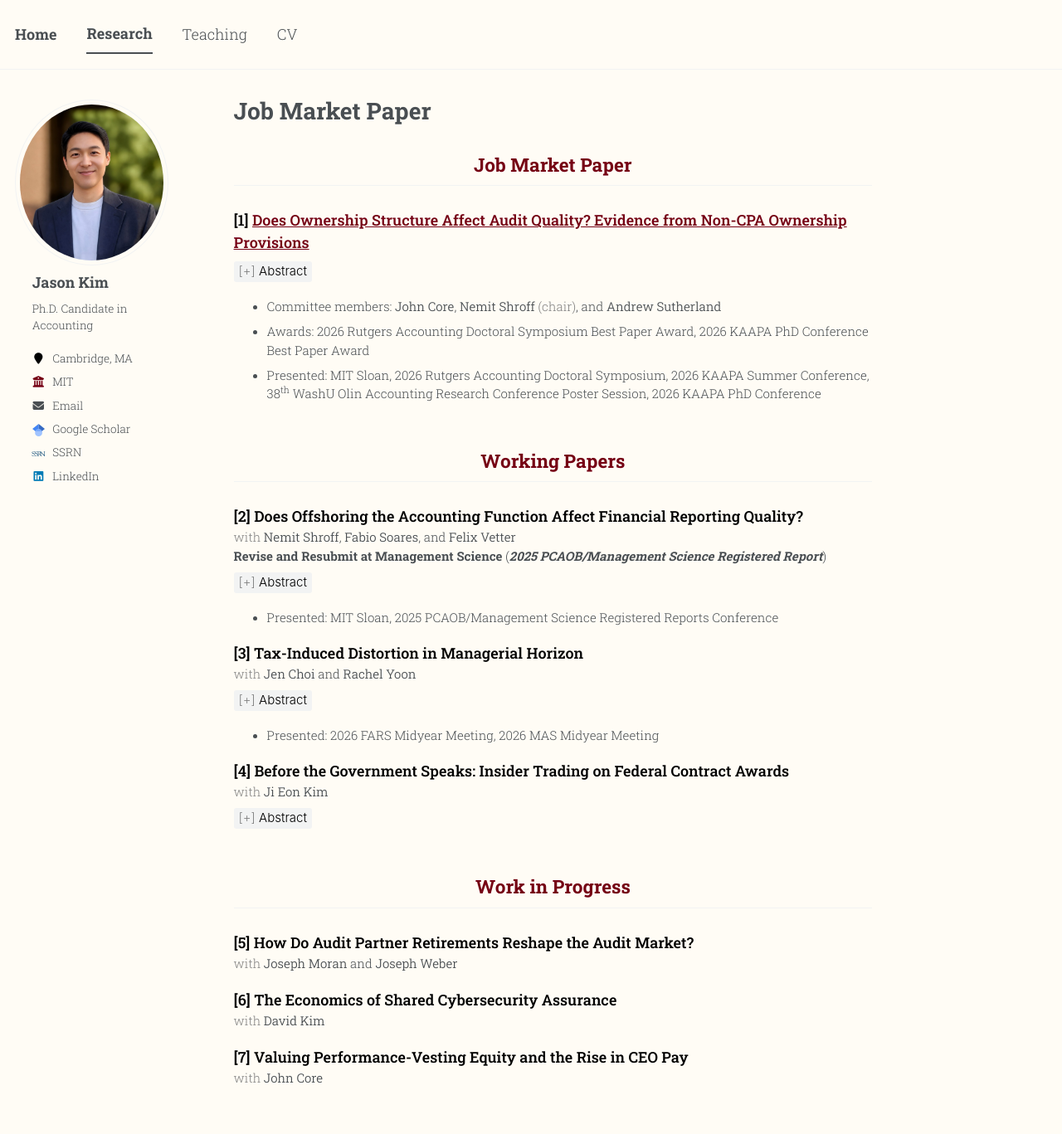
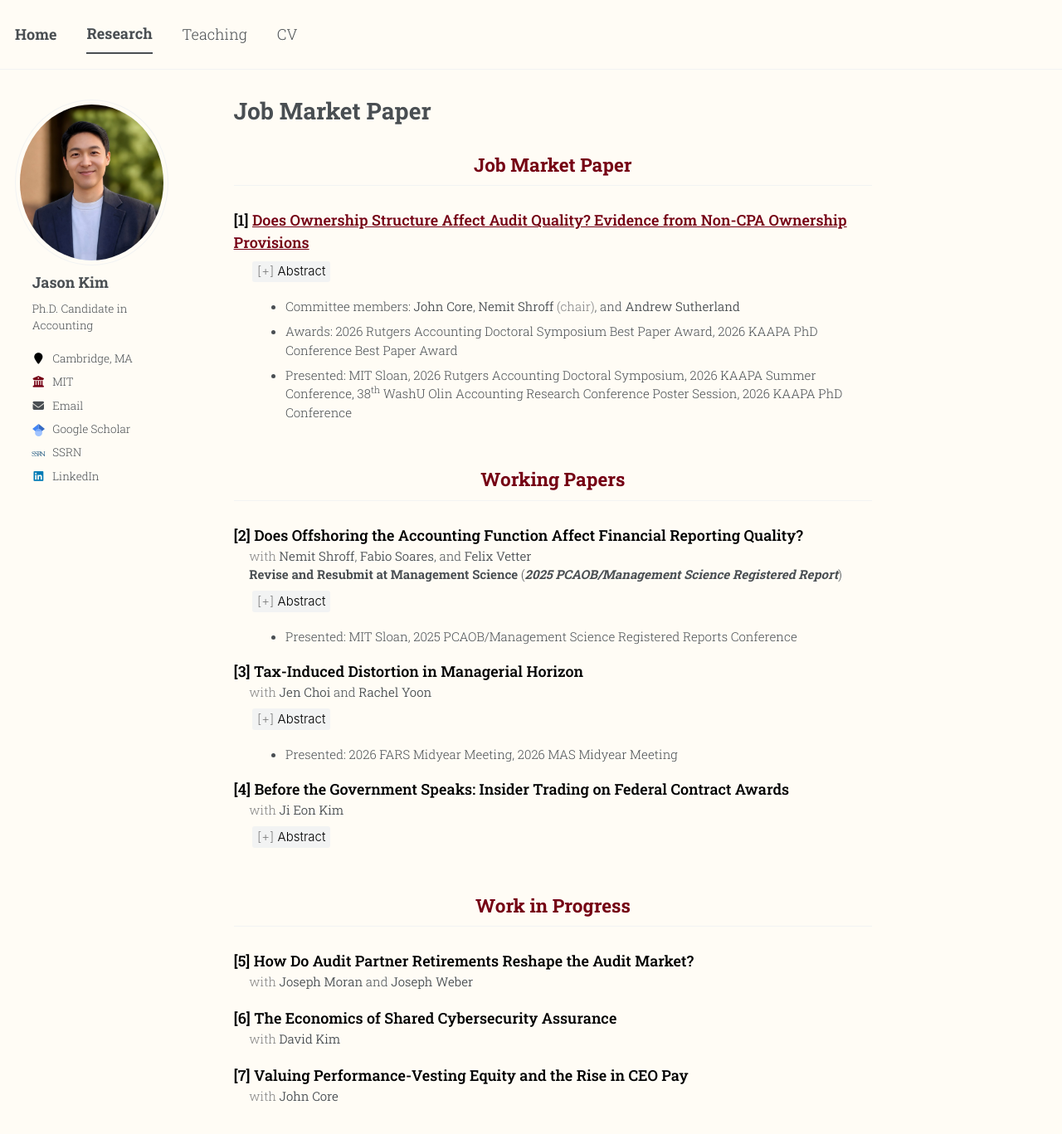
Before and after one commit to jgkim262/jgkim262.github.io, a Jekyll site: the page built from _pages/research.md, in a window 1280 px wide and 1400 px high. Shown: the top 1367 px of the window at 83% size. Built offline with Jekyll 4.4.1, drawn with Linux system fonts in a browser that asks for light colours; a style sheet for code colours, icons or effects is not loaded; our own code applies the rules of GitHub Pages for plain Markdown files.

Commit message:
Research: indent everything below each paper title by 1.25em
Co-Authored-By: Claude Fable 5.1 <noreply@anthropic.com>

```diff
--- a/_pages/research.md
+++ b/_pages/research.md
@@ -21,9 +21,12 @@ This paper examines whether allowing non-CPAs to own an equity stake in CPA firm
 
 ## Working Papers
 {: .section-title}
-**<span class="paper-num">[2]</span> Does Offshoring the Accounting Function Affect Financial Reporting Quality?**{: .paper-title}<br>
+**<span class="paper-num">[2]</span> Does Offshoring the Accounting Function Affect Financial Reporting Quality?**{: .paper-title}
+{: .paper-head}
+
 <span class="muted">with</span> [Nemit Shroff](https://mitsloan.mit.edu/faculty/directory/nemit-shroff){: .coauthor}, [Fabio Soares](https://mitsloan.mit.edu/programs/phd/fabio-da-silva-soares){: .coauthor}, and [Felix Vetter](https://mitsloan.mit.edu/faculty/directory/felix-w-vetter){: .coauthor}<br>
 **Revise and Resubmit at Management Science**{: .paper-status} (***2025 PCAOB/Management Science Registered Report***)
+{: .paper-meta}
 <details markdown="1"><summary><span class="toggle-mark"></span>Abstract</summary>
 
 This registered report proposes to examine whether offshoring a company’s accounting function affects financial reporting quality. Offshoring can generate efficiency gains by reducing costs, expanding access to accounting talent, and enabling specialization. However, it may also impair reporting quality by creating communication frictions, weakening oversight, and increasing coordination costs across locations. We propose to measure financial reporting quality using confidential PCAOB data on audit adjustments—misstatements in companies’ pre-audit financial statements identified by auditors before financial statements are finalized. We measure accounting offshoring primarily at the company-year level using Revelio Labs resume data, defined as the share of a company’s accounting employees located outside the U.S. We supplement this measure with an industry-year measure of accounting service imports from the Bureau of Economic Analysis, which captures both in-house and outsourced offshoring. To mitigate endogeneity concerns, we exploit India’s 2017 amendment to its Special Economic Zones program, which extended tax and regulatory benefits to exporters of accounting services and plausibly reduced the cost of India-based accounting offshoring. The study will provide evidence on whether accounting offshoring creates a cost–quality tradeoff or allows companies to reduce costs and alleviate accounting labor constraints without compromising financial reporting quality.
@@ -32,8 +35,11 @@ This registered report proposes to examine whether offshoring a company’s acco
 * Presented: MIT Sloan, 2025 PCAOB/Management Science Registered Reports Conference
 
 
-**<span class="paper-num">[3]</span> Tax-Induced Distortion in Managerial Horizon**{: .paper-title}<br>
+**<span class="paper-num">[3]</span> Tax-Induced Distortion in Managerial Horizon**{: .paper-title}
+{: .paper-head}
+
 <span class="muted">with</span> [Jen Choi](https://sites.google.com/view/jenchoi/home){: .coauthor} and [Rachel Yoon](https://sites.google.com/view/rsyoon/home){: .coauthor}
+{: .paper-meta}
 <details markdown="1"><summary><span class="toggle-mark"></span>Abstract</summary>
 
 This paper examines whether boards respond to tax-induced changes in the incentive horizon they design, arising from the differential tax treatment of CEOs’ short-term incentives (e.g., bonuses or performance-vesting conditions of equity awards) and long-term incentives (e.g., gains from equity awards). Using staggered changes in state-level ordinary income and long-term capital gains tax rates, we find that boards do not adjust incentive weights in a timely manner. Nonetheless, CEOs do respond to these incentive changes. Specifically, tax-induced decreases in the after-tax weight on long-horizon incentives lead CEOs to engage in more myopic behavior, whereas increases in the after-tax weight on long-horizon incentives mitigate such behavior. The effect of after-tax weights is stronger when the affected pay component constitutes a larger share of CEOs’ pay-for-performance sensitivity. Competitive product markets mitigate the extent of myopic behavior. Overall, our results suggest that taxes distort the realized, after-tax composition of short- and long-term incentives, exogenously shifting the balance of horizons designed by the board.
@@ -42,8 +48,11 @@ This paper examines whether boards respond to tax-induced changes in the incenti
 * Presented: 2026 FARS Midyear Meeting, 2026 MAS Midyear Meeting
 
 
-**<span class="paper-num">[4]</span> Before the Government Speaks: Insider Trading on Federal Contract Awards**{: .paper-title}<br>
+**<span class="paper-num">[4]</span> Before the Government Speaks: Insider Trading on Federal Contract Awards**{: .paper-title}
+{: .paper-head}
+
 <span class="muted">with</span> [Ji Eon Kim](https://papers.ssrn.com/sol3/cf_dev/AbsByAuth.cfm?per_id=7090769){: .coauthor}
+{: .paper-meta}
 <details markdown="1"><summary><span class="toggle-mark"></span>Abstract</summary>
 
 This paper examines whether corporate insiders trade profitably on nonpublic information about U.S. federal contract awards. Federal agencies privately notify winning firms before publicly posting awards, creating a gap during which the firm knows the procurement outcome and outside investors do not. Linking 67,599 awards to insiders’ Form 4 filings from 2010 to 2024, we find that insiders increase purchases during the gap. These purchases generate abnormal returns of 8.2 basis points per day (23 percent annualized), whereas contemporaneous insider sales do not. Profitability increases with the duration and strength of insiders’ information advantage—longer gaps, more material contracts, competitive rather than sole-source awards, and weaker information environments. We further exploit a 2021 change in Department of Defense (DoD) disclosure practice that lengthened the DoD gap from roughly four to 90 days while leaving civilian awards unaffected. Following the change, insider-trading profitability increases for DoD awards relative to civilian awards. Overall, our findings suggest that insiders’ information advantage depends not only on firms’ own reporting choices but also on the design of government disclosure systems.
@@ -53,11 +62,20 @@ This paper examines whether corporate insiders trade profitably on nonpublic inf
 
 ## Work in Progress
 {: .section-title}
-**<span class="paper-num">[5]</span> How Do Audit Partner Retirements Reshape the Audit Market?**{: .paper-title}<br>
+**<span class="paper-num">[5]</span> How Do Audit Partner Retirements Reshape the Audit Market?**{: .paper-title}
+{: .paper-head}
+
 <span class="muted">with</span> [Joseph Moran](https://mitsloan.mit.edu/faculty/directory/joseph-moran){: .coauthor} and [Joseph Weber](https://mitsloan.mit.edu/faculty/directory/joseph-p-weber){: .coauthor}
+{: .paper-meta}
 
-**<span class="paper-num">[6]</span> The Economics of Shared Cybersecurity Assurance**{: .paper-title}<br>
+**<span class="paper-num">[6]</span> The Economics of Shared Cybersecurity Assurance**{: .paper-title}
+{: .paper-head}
+
 <span class="muted">with</span> [David Kim](https://www.davidkim.info/){: .coauthor}
+{: .paper-meta}
 
-**<span class="paper-num">[7]</span> Valuing Performance-Vesting Equity and the Rise in CEO Pay**{: .paper-title}<br>
+**<span class="paper-num">[7]</span> Valuing Performance-Vesting Equity and the Rise in CEO Pay**{: .paper-title}
+{: .paper-head}
+
 <span class="muted">with</span> [John Core](https://mitsloan.mit.edu/faculty/directory/john-e-core){: .coauthor}
+{: .paper-meta}
--- a/_sass/include/_utilities.scss
+++ b/_sass/include/_utilities.scss
@@ -834,4 +834,12 @@ a.reversefootnote {
   details > summary { font-size: 15px; }
   details > p { font-size: 15px; }
   .paper-title { font-size: 18px; }
+
+  /* Everything under a title steps in by one fixed indent: the coauthor/
+     status paragraph (.paper-meta), the abstract toggle, and the bullet
+     lists. margin-left (not padding) so the bullet markers move with their
+     text. The title paragraph (.paper-head) drops its bottom margin so the
+     "with" line stays tucked under its title as it was with the old <br>. */
+  .paper-meta, details, ul { margin-left: 1.25em; }
+  .paper-head { margin-bottom: 0; }
 }
```
